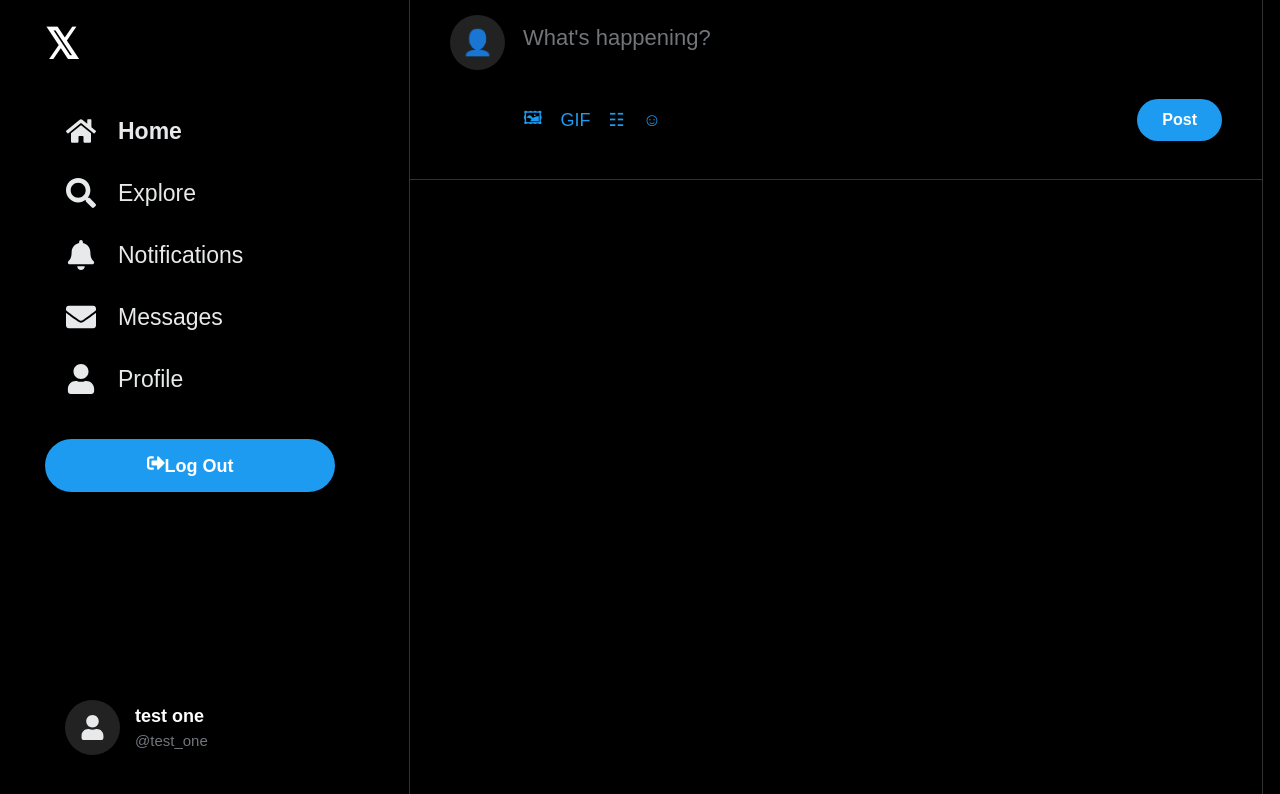
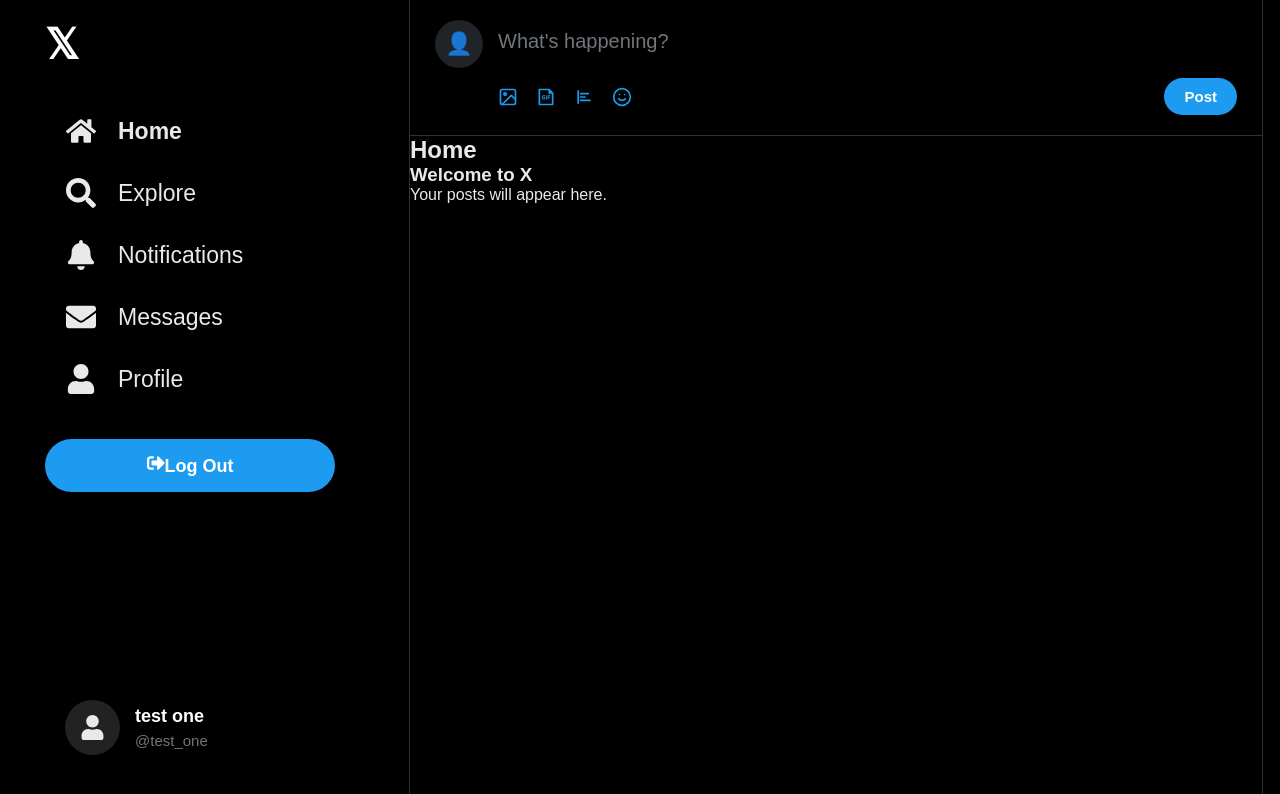
Before and after one commit to philipagak-afk/twitter, a React (Vite) app: page / in a window 1280 px wide. Shown: the top 794 px of the page. Built offline with nearby package versions, Linux system fonts and the light colour scheme; no server answers; sample sign-in values are in the browser's storage.

Commit message:
update project

```diff
--- a/src/App.css
+++ b/src/App.css
@@ -971,3 +971,113 @@
 .notification-content p {
   color: #e7e9ea;
 }
+
+/* =========================
+   POST COMPOSER
+========================= */
+
+.tweet-composer {
+  display: flex;
+  gap: 15px;
+  padding: 20px 25px;
+  border-bottom: 1px solid #2f3336;
+}
+
+.composer-avatar {
+  width: 48px;
+  height: 48px;
+
+  border-radius: 50%;
+
+  background-color: #202327;
+
+  display: flex;
+  align-items: center;
+  justify-content: center;
+
+  font-size: 22px;
+
+  flex-shrink: 0;
+}
+
+.composer-content {
+  flex: 1;
+}
+
+.composer-content input {
+  width: 100%;
+
+  border: none;
+  outline: none;
+
+  background: transparent;
+
+  color: white;
+
+  font-size: 20px;
+
+  padding: 10px 0 25px;
+}
+
+.composer-content input::placeholder {
+  color: #71767b;
+}
+
+
+/* ICONS */
+
+.composer-bottom {
+  display: flex;
+  align-items: center;
+  justify-content: space-between;
+}
+
+.composer-icons {
+  display: flex;
+  align-items: center;
+  gap: 18px;
+}
+
+.composer-icons button {
+  border: none;
+  background: transparent;
+
+  color: #1d9bf0;
+
+  cursor: pointer;
+
+  display: flex;
+  align-items: center;
+  justify-content: center;
+
+  font-size: 20px;
+}
+
+.composer-icons button:hover {
+  color: #1a8cd8;
+}
+
+
+/* POST BUTTON */
+
+.post-button {
+  border: none;
+
+  background-color: #1d9bf0;
+
+  color: white;
+
+  font-weight: bold;
+
+  font-size: 15px;
+
+  padding: 10px 20px;
+
+  border-radius: 25px;
+
+  cursor: pointer;
+}
+
+.post-button:hover {
+  background-color: #1a8cd8;
+}
--- a/src/pages/Home.jsx
+++ b/src/pages/Home.jsx
@@ -1,46 +1,61 @@
-import { useState } from "react";
+import {
+  FiImage,
+  FiSmile,
+} from "react-icons/fi";
+
+import { BiPoll } from "react-icons/bi";
+import { RiFileGifLine } from "react-icons/ri";
 
 function Home() {
-  const [tweet, setTweet] = useState("");
-
-  const handlePost = () => {
-    if (!tweet.trim()) return;
-
-    console.log("New post:", tweet);
-
-    setTweet("");
-  };
-
   return (
     <div className="home-page">
 
-      {/* TOP COMPOSER */}
-      <div className="composer">
+      {/* POST COMPOSER */}
+      <div className="tweet-composer">
 
-        <div className="avatar">
+        {/* AVATAR */}
+        <div className="composer-avatar">
           👤
         </div>
 
+        {/* COMPOSER CONTENT */}
         <div className="composer-content">
 
-          <textarea
+          <input
+            type="text"
             placeholder="What's happening?"
-            value={tweet}
-            onChange={(e) => setTweet(e.target.value)}
           />
 
+          {/* BOTTOM ACTIONS */}
           <div className="composer-bottom">
 
             <div className="composer-icons">
-              <button>🖼</button>
-              <button>GIF</button>
-              <button>☷</button>
-              <button>☺</button>
+
+              {/* GALLERY */}
+              <button type="button">
+                <FiImage />
+              </button>
+
+              {/* GIF */}
+              <button type="button">
+                <RiFileGifLine />
+              </button>
+
+              {/* POLL */}
+              <button type="button">
+                <BiPoll />
+              </button>
+
+              {/* EMOJI */}
+              <button type="button">
+                <FiSmile />
+              </button>
+
             </div>
 
             <button
+              type="button"
               className="post-button"
-              onClick={handlePost}
             >
               Post
             </button>
@@ -51,13 +66,18 @@
 
       </div>
 
-      {/* FEED */}
-      <div className="feed">
+      {/* HOME HEADER */}
+      <div className="home-header">
+        <h2>Home</h2>
+      </div>
 
-        <div className="feed-message">
+      {/* EMPTY FEED */}
+      <div className="empty-feed">
+        <h3>Welcome to X</h3>
 
-        </div>
-
+        <p>
+          Your posts will appear here.
+        </p>
       </div>
 
     </div>
```
